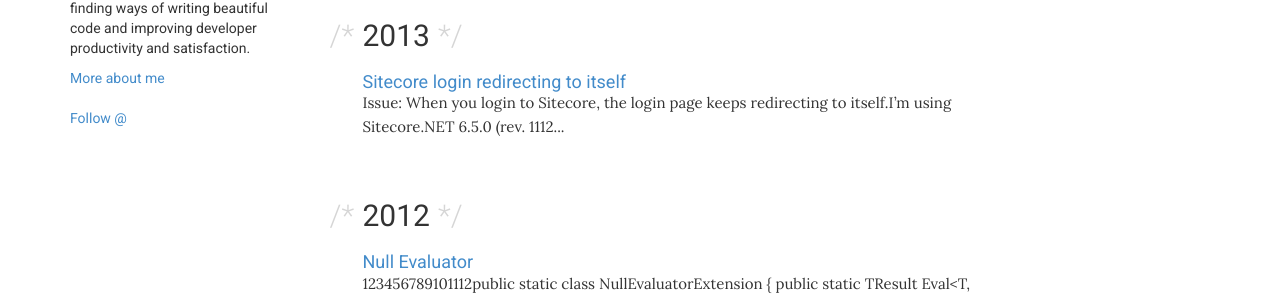
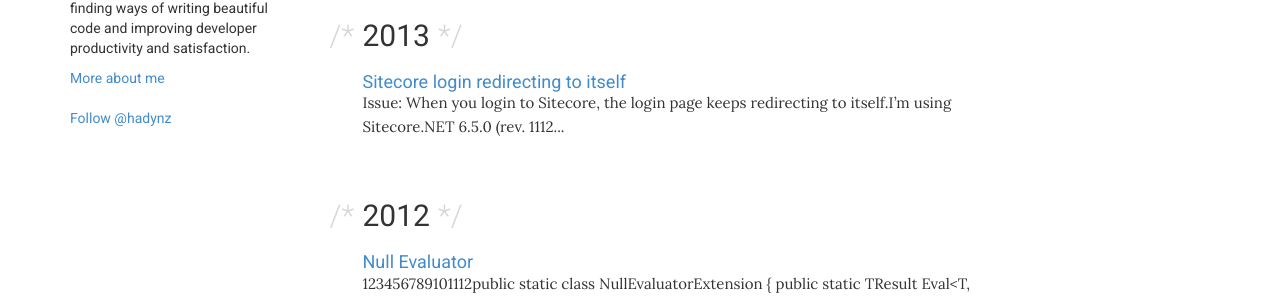
Before and after one commit to hadynz/hadynz.github.io, a Jekyll site: the page built from home.md, in a window 1280 px wide. Shown: the part 504-803 px from the top of the page. Built offline with Jekyll 4.4.1, drawn with Linux system fonts in a browser that asks for light colours; comment, search, counter and statistics services are not loaded.

Commit message:
Add back social media links to fix broken twitter buttons

```diff
--- a/_config.yml
+++ b/_config.yml
@@ -7,6 +7,11 @@
   name: Hady Osman
   avatar: /assets/images/bio_photo.jpg
   email: hadyos@gmail.com
+
+  # Social networking links are used in author-bio sidebar. Update and remove as you like.
+  twitter: hadynz
+  facebook: hady.osman
+  linkedin: hadyosman
 
 # Widget information
 widget:
```
